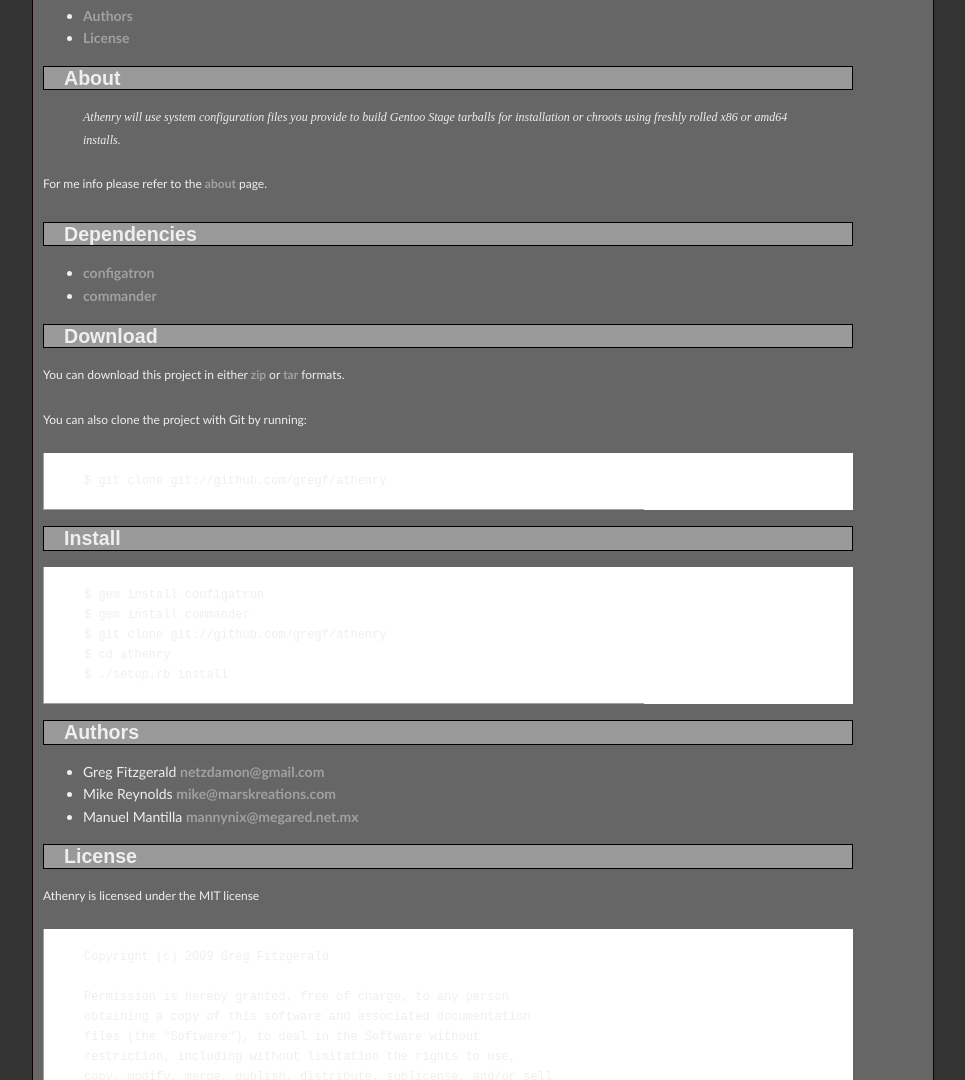
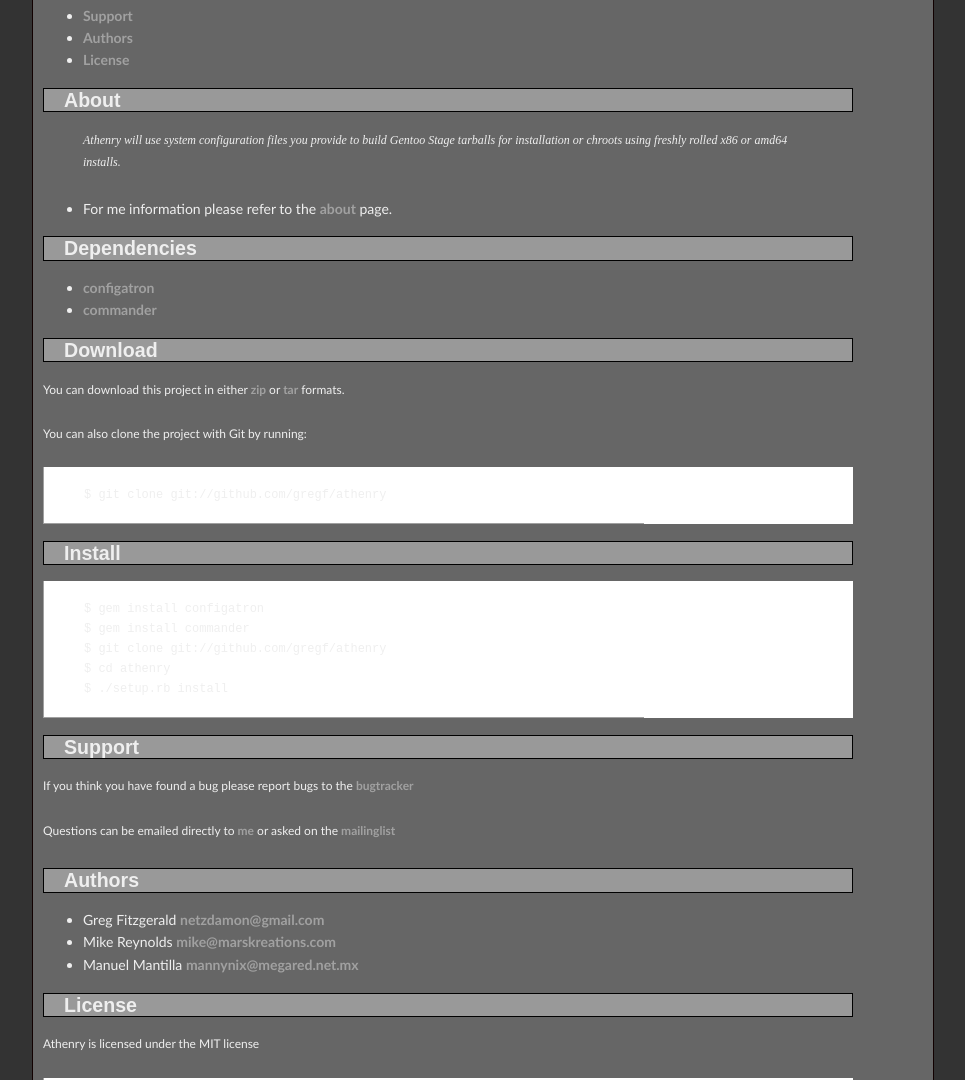
Before and after one commit to GunioRobot/athenry, a Jekyll site: the page built from index.markdown, in a window 1280 px wide and 1400 px high. Shown: the part 320-1400 px from the top of the window, without its empty margins (158-1123 px from the left). Built offline with Jekyll 4.4.1, drawn with Linux system fonts in a browser that asks for light colours; Markdown is read by kramdown in place of the engine named in the settings.

Commit message:
add support section
Signed-off-by: Greg Fitzgerald <netzdamon@gmail.com>

```diff
--- a/index.markdown
+++ b/index.markdown
@@ -10,6 +10,7 @@ Index
 * [Dependencies](#dependencies)
 * [Download](#download)
 * [Install](#install)
+* [Support](#support)
 * [Authors](#authors)
 * [License](#license)
 
@@ -17,7 +18,7 @@ About
 ----
 >Athenry will use system configuration files you provide to build Gentoo Stage tarballs for installation or chroots using freshly rolled x86 or amd64 installs.
 
-For me info please refer to the [about](http://gregf.github.com/athenry/about/) page.
+* For me information please refer to the [about](http://gregf.github.com/athenry/about/) page.
 
 Dependencies
 ------------
@@ -41,6 +42,13 @@ Install
     $ git clone git://github.com/gregf/athenry
     $ cd athenry
     $ ./setup.rb install
+
+Support
+-------
+
+If you think you have found a bug please report bugs to the [bugtracker](http://github.com/gregf/athenry/issues)
+
+Questions can be emailed directly to [me](mailto:netzdamon@gmail.com?subject=Athenry) or asked on the [mailinglist](http://groups.google.com/group/athenry)
 
 Authors
 -------
@@ -76,5 +84,3 @@ Athenry is licensed under the MIT license
     WHETHER IN AN ACTION OF CONTRACT, TORT OR OTHERWISE, ARISING
     FROM, OUT OF OR IN CONNECTION WITH THE SOFTWARE OR THE USE OR
     OTHER DEALINGS IN THE SOFTWARE.
-
-<!-- vim: set sw=2 sts=2 et : -->
```
